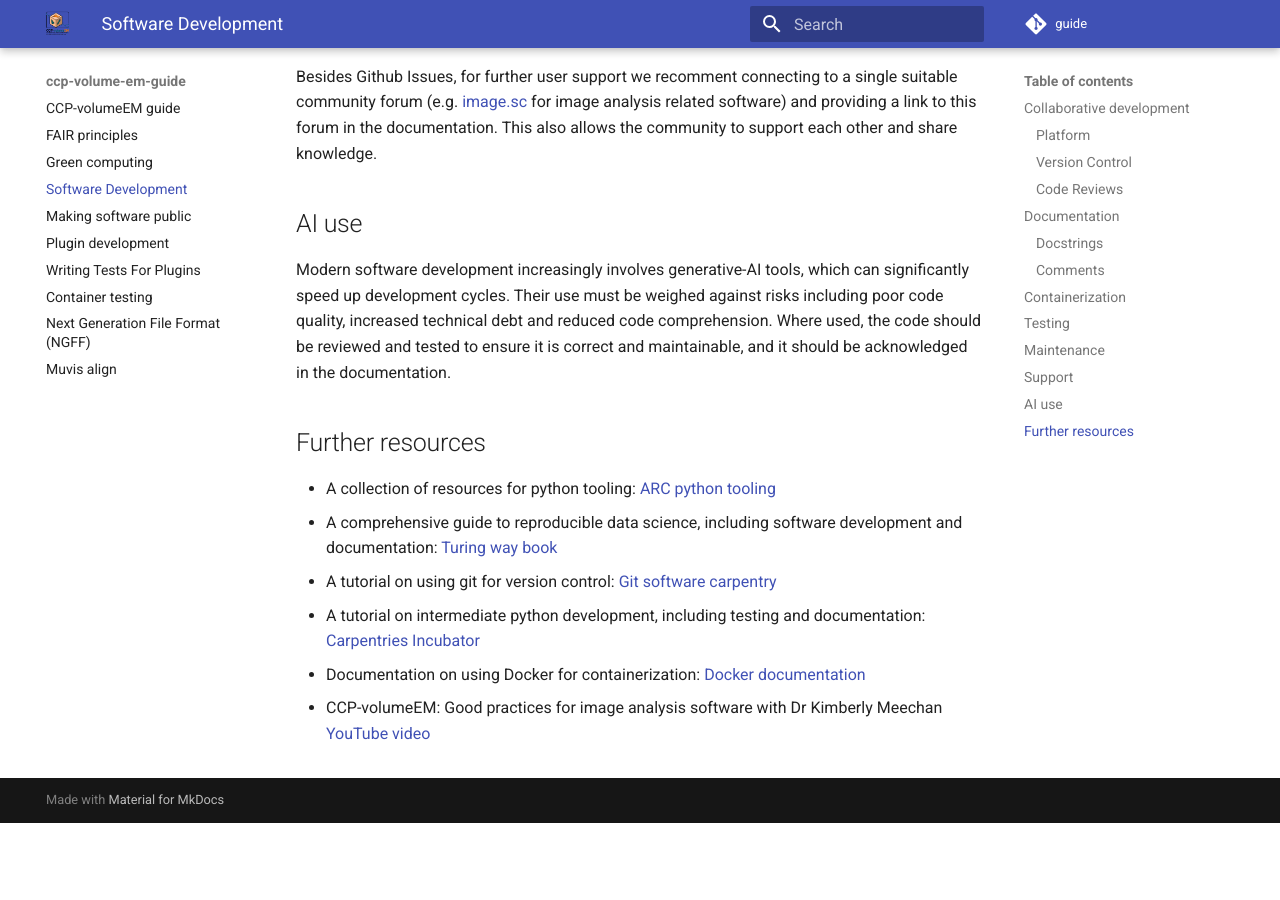
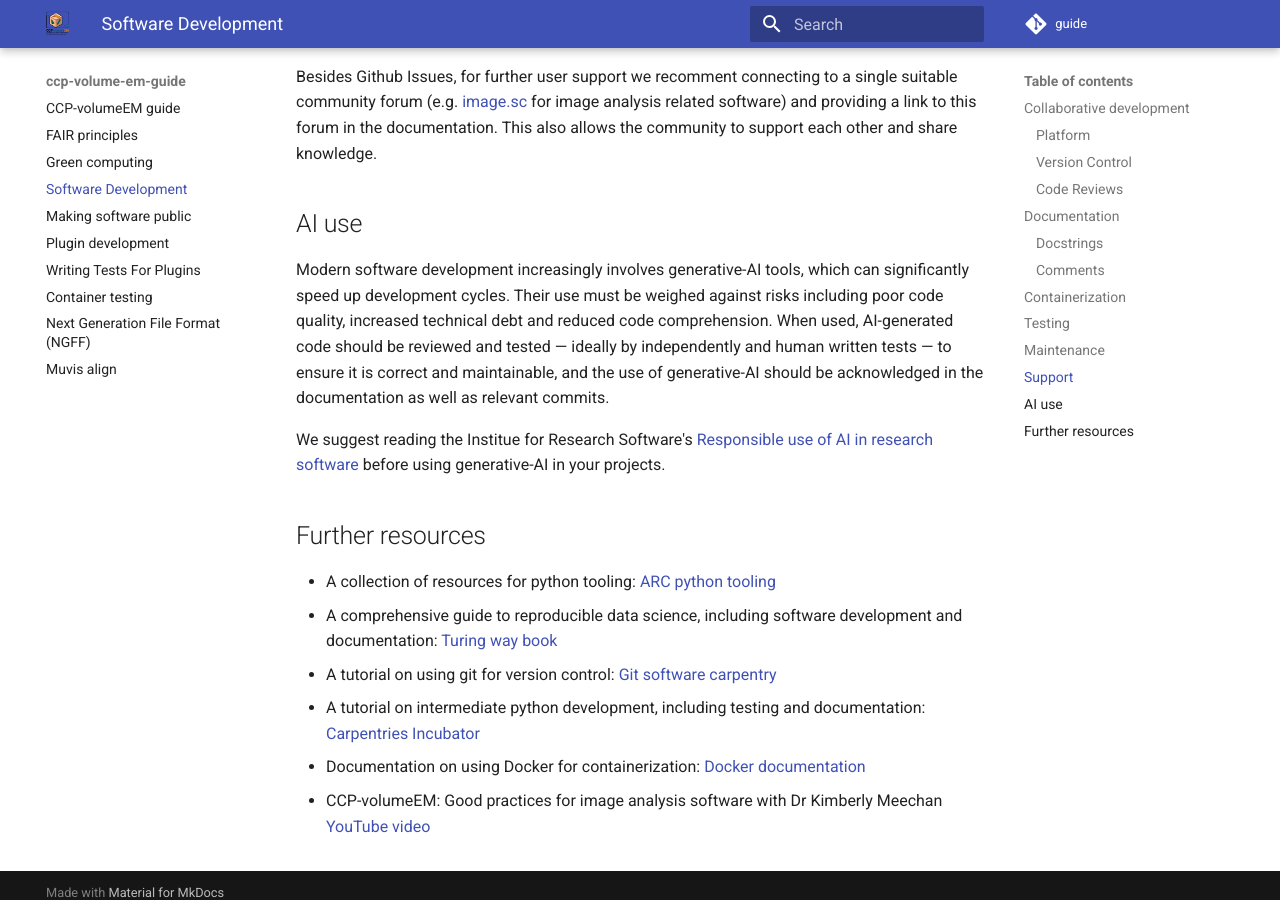
Before and after one commit to ccp-volume-em/guide, an MkDocs documentation site: the page built from docs/software.md, in a window 1280 px wide and 900 px high, scrolled down 1890 px. Built offline with MkDocs 1.6.1 and Material for MkDocs 9.7.7, drawn with Linux system fonts in a browser that asks for light colours; comment, search, counter and statistics services are not loaded; before the commit the page ends 2713 px from its top, so only the background shows below that.

Commit message:
Update docs/software.md
Co-authored-by: Piper Fowler-Wright <piperfw@gmail.com>

```diff
--- a/docs/software.md
+++ b/docs/software.md
@@ -53,7 +53,9 @@ This also allows the community to support each other and share knowledge.
 ## AI use
 
 Modern software development increasingly involves generative-AI tools, which can significantly speed up development cycles. Their use must be weighed against risks including poor code quality, increased technical debt and reduced code comprehension.
-Where used, the code should be reviewed and tested to ensure it is correct and maintainable, and it should be acknowledged in the documentation.
+When used, AI-generated code should be reviewed and tested — ideally by independently and human written tests — to ensure it is correct and maintainable, and the use of generative-AI should be acknowledged in the documentation as well as relevant commits.
+
+We suggest reading the Institue for Research Software's [Responsible use of AI in research software](https://www.software.ac.uk/guide/responsible-use-ai-research-software) before using generative-AI in your projects.
 
 ## Further resources
 - A collection of resources for python tooling: [ARC python tooling](https://github-pages.arc.ucl.ac.uk/python-tooling/)
```
